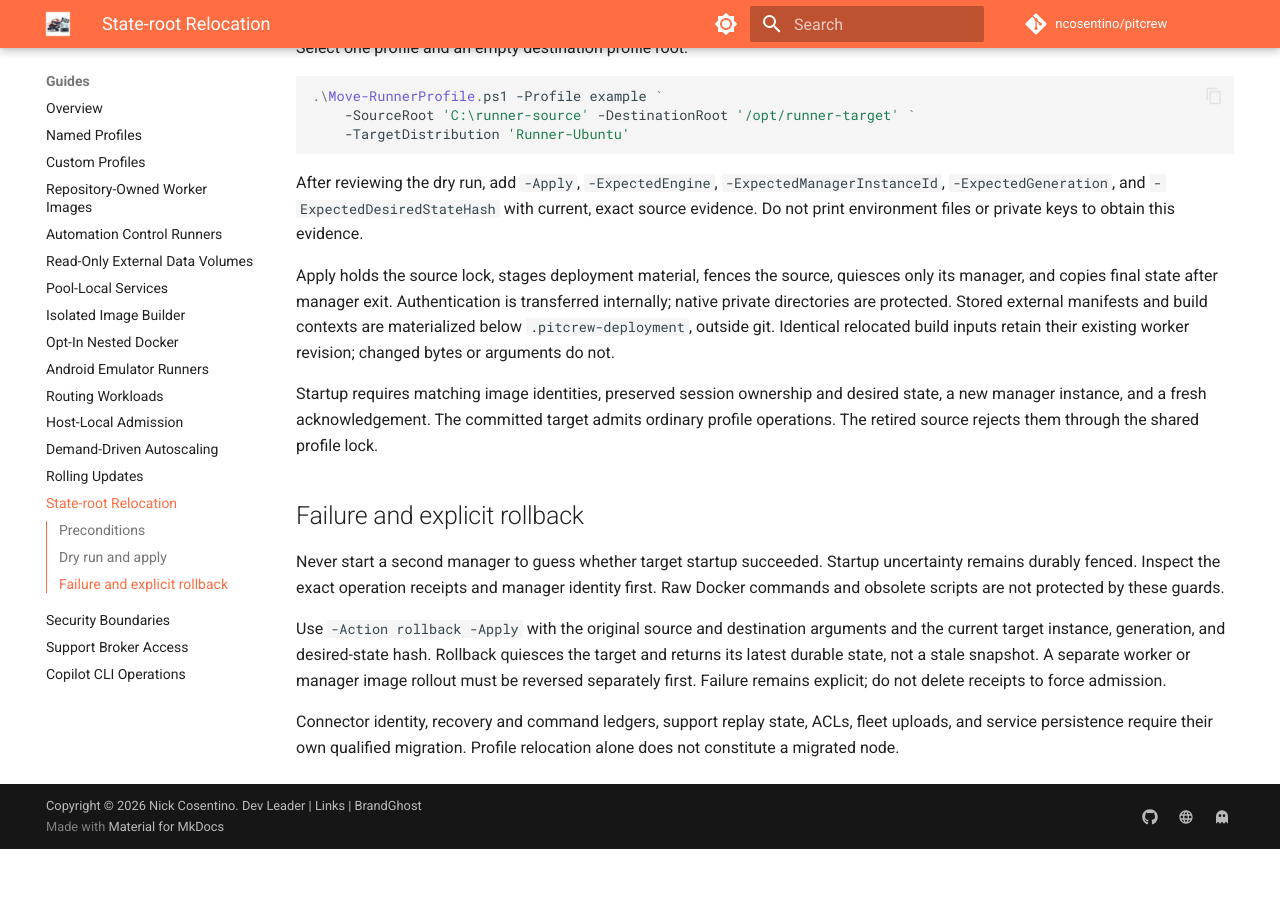
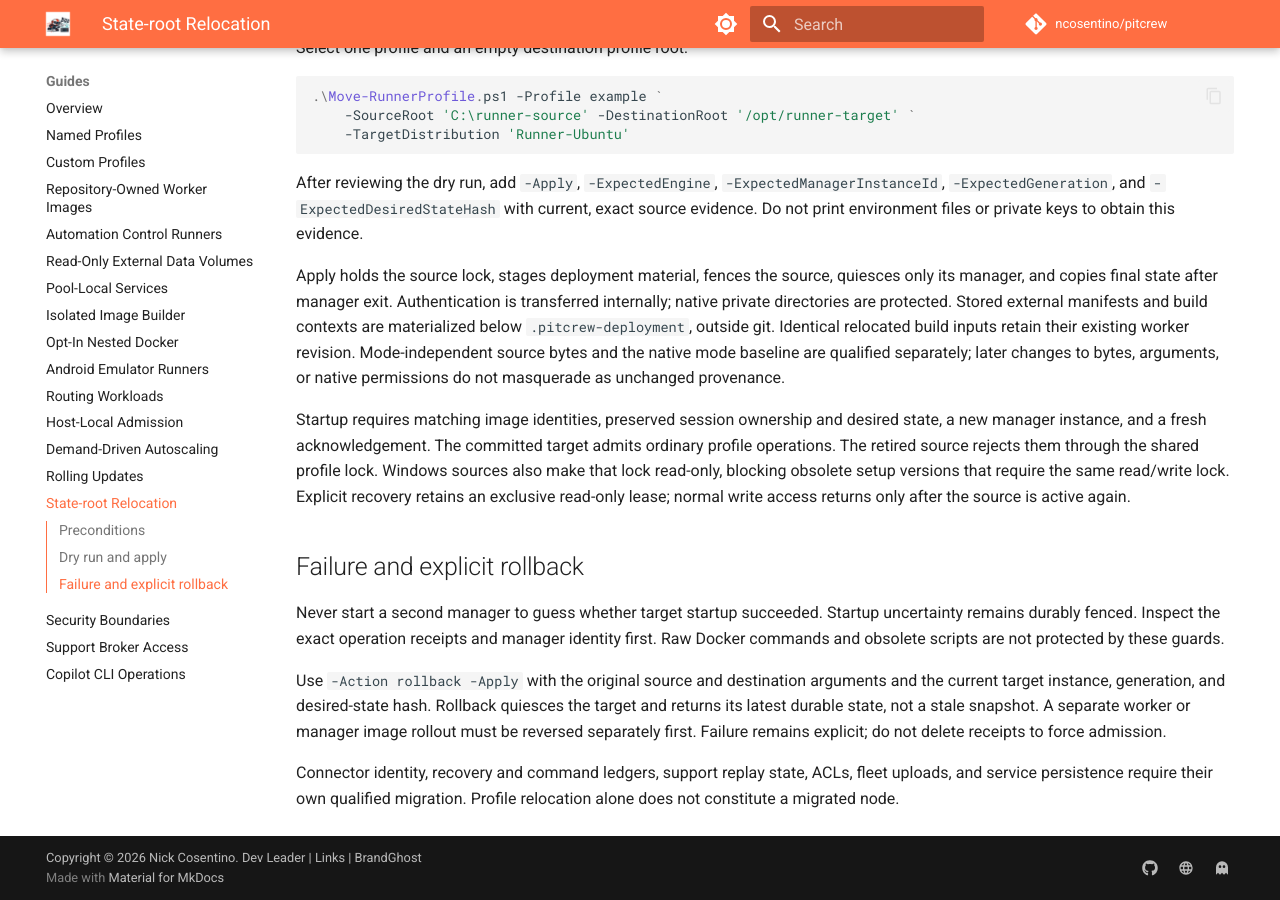
Before and after one commit to ncosentino/pitcrew, an MkDocs documentation site: the page built from docs/guides/state-root-relocation.md, in a window 1280 px wide and 900 px high, scrolled down 647 px. Built offline with MkDocs 1.6.1 and Material for MkDocs 9.7.7, drawn with Linux system fonts in a browser that asks for light colours; comment, search, counter and statistics services are not loaded; before the commit the page ends 1496 px from its top, so only the background shows below that.

Commit message:
fix: qualify native build provenance and retire legacy Windows locks
Validate portable source bytes and native permission fingerprints before handoff. Preserve historical worker revisions only against qualified native inputs. Fence obsolete Windows setup writers with read-only locks while retaining explicit recovery authority.

Co-authored-by: Copilot <223556219+Copilot@users.noreply.github.com>

Copilot-Session: 500fa879-3e1c-4e00-b839-2f303b142d4b

```diff
--- a/docs/guides/state-root-relocation.md
+++ b/docs/guides/state-root-relocation.md
@@ -43,12 +43,17 @@ quiesces only its manager, and copies final state after manager exit.
 Authentication is transferred internally; native private directories are protected.
 Stored external manifests and build contexts are materialized below
 `.pitcrew-deployment`, outside git. Identical relocated build inputs retain their
-existing worker revision; changed bytes or arguments do not.
+existing worker revision. Mode-independent source bytes and the native mode
+baseline are qualified separately; later changes to bytes, arguments, or native
+permissions do not masquerade as unchanged provenance.
 
 Startup requires matching image identities, preserved session ownership and
 desired state, a new manager instance, and a fresh acknowledgement. The committed
 target admits ordinary profile operations. The retired source rejects them through
 the shared profile lock.
+Windows sources also make that lock read-only, blocking obsolete setup versions
+that require the same read/write lock. Explicit recovery retains an exclusive
+read-only lease; normal write access returns only after the source is active again.
 
 ## Failure and explicit rollback
 
```
Also changed, not shown: 4 other files.
